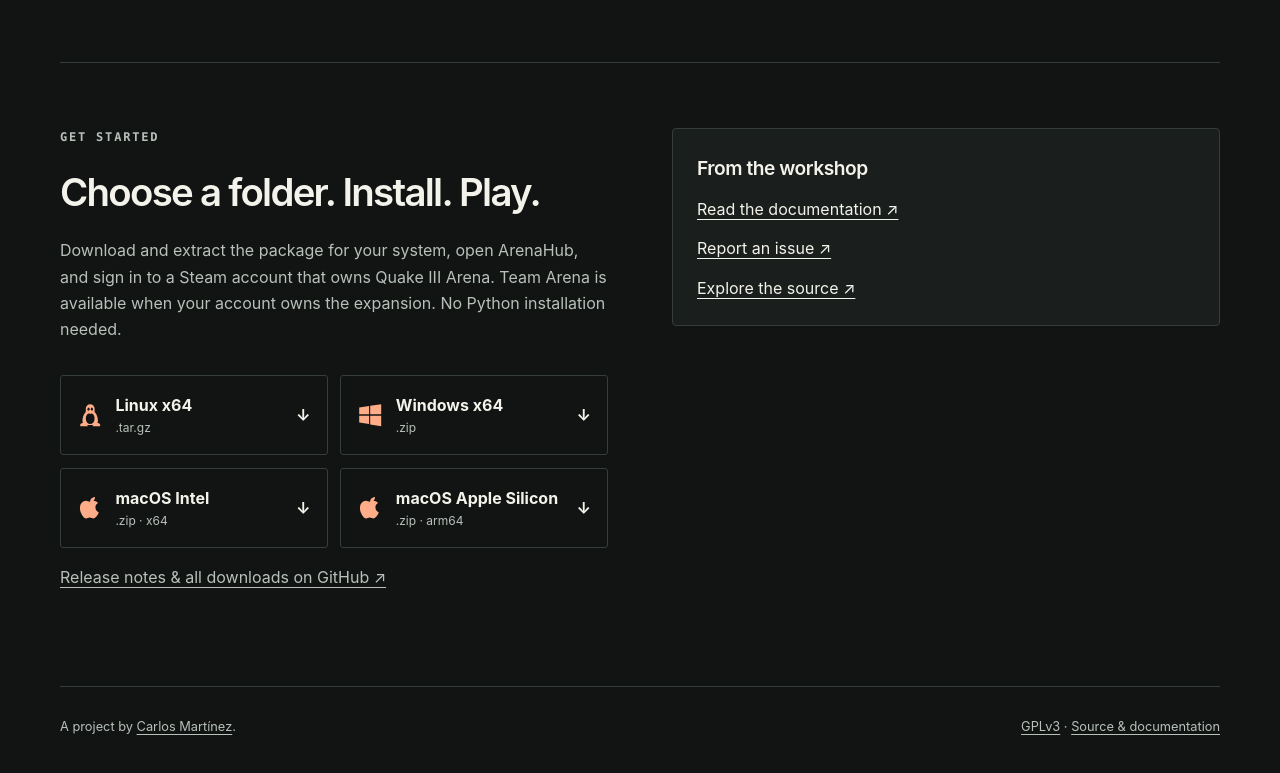
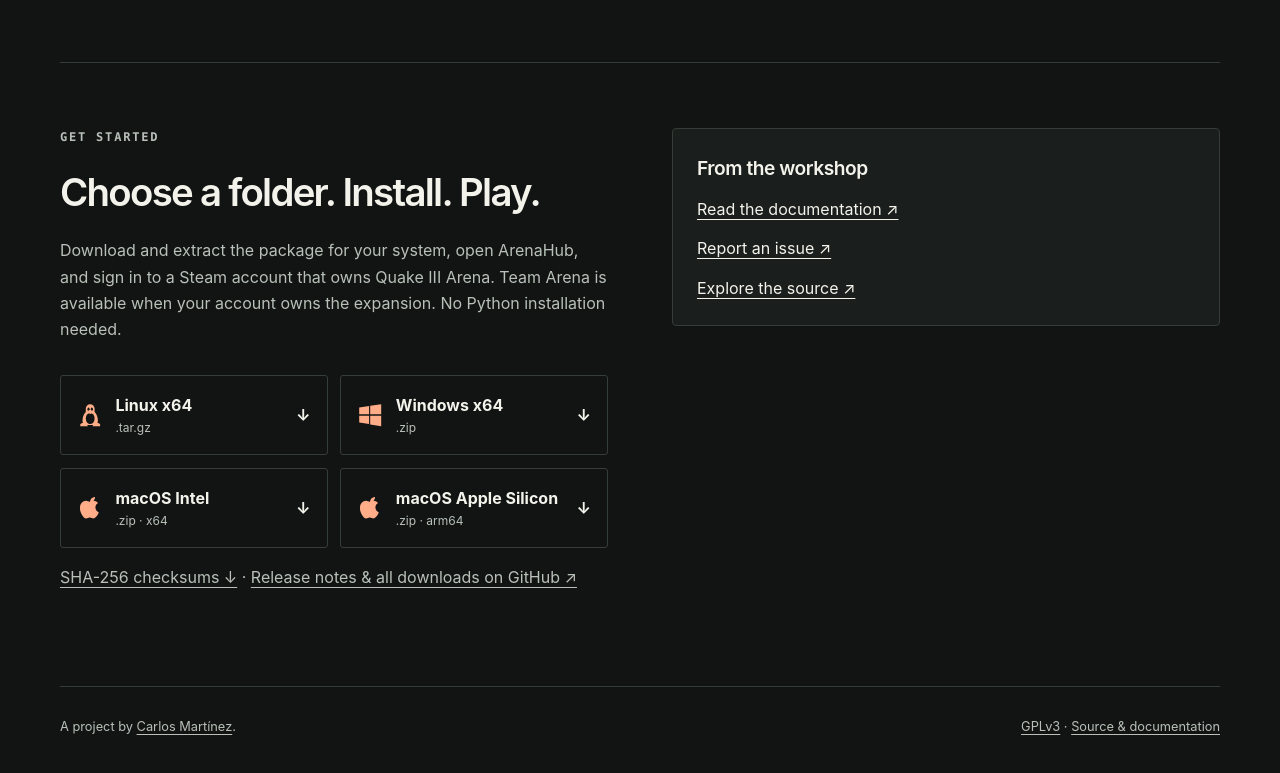
Before and after one commit to Evilchuck666/ArenaHub, a plain HTML site: page site/index.html in a window 1280 px wide. Shown: the part 2393-3166 px from the top of the page. Drawn offline with Linux system fonts and the light colour scheme.

Commit message:
Link SHA-256 checksums from the download section
Co-Authored-By: Claude Opus 5.5 <noreply@anthropic.com>

```diff
--- a/site/index.html
+++ b/site/index.html
@@ -35,7 +35,7 @@
 <li><a class="button secondary" href="https://github.com/Evilchuck666/ArenaHub/releases/latest/download/ArenaHub-macos-x64.zip"><span class="download-label"><svg class="os-icon" viewBox="0 0 24 24" fill="currentColor" aria-hidden="true" focusable="false"><path d="M16.6 1c.2 1.5-.4 3-1.3 4-1 1.1-2.4 1.7-3.8 1.5-.2-1.4.5-2.9 1.4-3.9C13.9 1.6 15.4 1 16.6 1ZM20.7 17.4c-.5 1.2-.8 1.8-1.5 2.9-1 1.5-2.4 3.3-4.1 3.3-1.5 0-1.9-1-3.9-1-1.9 0-2.4 1-3.9 1-1.7 0-3-1.7-4-3.2C.5 16.2.1 10.9 1.9 8.1 3.2 6.2 5.2 5 7.2 5c1.6 0 2.7 1 4 1 1.2 0 2.1-1 4-1 1.6 0 3.4.9 4.7 2.4-4.1 2.2-3.4 8.1.8 10Z" transform="translate(2 1) scale(.86)"/></svg><span>macOS Intel<small>.zip · x64</small></span></span><span aria-hidden="true">↓</span></a></li>
 <li><a class="button secondary" href="https://github.com/Evilchuck666/ArenaHub/releases/latest/download/ArenaHub-macos-arm64.zip"><span class="download-label"><svg class="os-icon" viewBox="0 0 24 24" fill="currentColor" aria-hidden="true" focusable="false"><path d="M16.6 1c.2 1.5-.4 3-1.3 4-1 1.1-2.4 1.7-3.8 1.5-.2-1.4.5-2.9 1.4-3.9C13.9 1.6 15.4 1 16.6 1ZM20.7 17.4c-.5 1.2-.8 1.8-1.5 2.9-1 1.5-2.4 3.3-4.1 3.3-1.5 0-1.9-1-3.9-1-1.9 0-2.4 1-3.9 1-1.7 0-3-1.7-4-3.2C.5 16.2.1 10.9 1.9 8.1 3.2 6.2 5.2 5 7.2 5c1.6 0 2.7 1 4 1 1.2 0 2.1-1 4-1 1.6 0 3.4.9 4.7 2.4-4.1 2.2-3.4 8.1.8 10Z" transform="translate(2 1) scale(.86)"/></svg><span>macOS Apple Silicon<small>.zip · arm64</small></span></span><span aria-hidden="true">↓</span></a></li>
 </ul>
-<p><a href="https://github.com/Evilchuck666/ArenaHub/releases/latest">Release notes &amp; all downloads on GitHub ↗</a></p></div><aside class="resources" aria-label="Project resources"><h3>From the workshop</h3><ul>
+<p><a href="https://github.com/Evilchuck666/ArenaHub/releases/latest/download/SHA256SUMS.txt">SHA-256 checksums ↓</a> · <a href="https://github.com/Evilchuck666/ArenaHub/releases/latest">Release notes &amp; all downloads on GitHub ↗</a></p></div><aside class="resources" aria-label="Project resources"><h3>From the workshop</h3><ul>
 <li><a href="https://github.com/Evilchuck666/ArenaHub#readme">Read the documentation ↗</a></li>
 <li><a href="https://github.com/Evilchuck666/ArenaHub/issues">Report an issue ↗</a></li>
 <li><a href="https://github.com/Evilchuck666/ArenaHub">Explore the source ↗</a></li></ul></aside></section>
```
